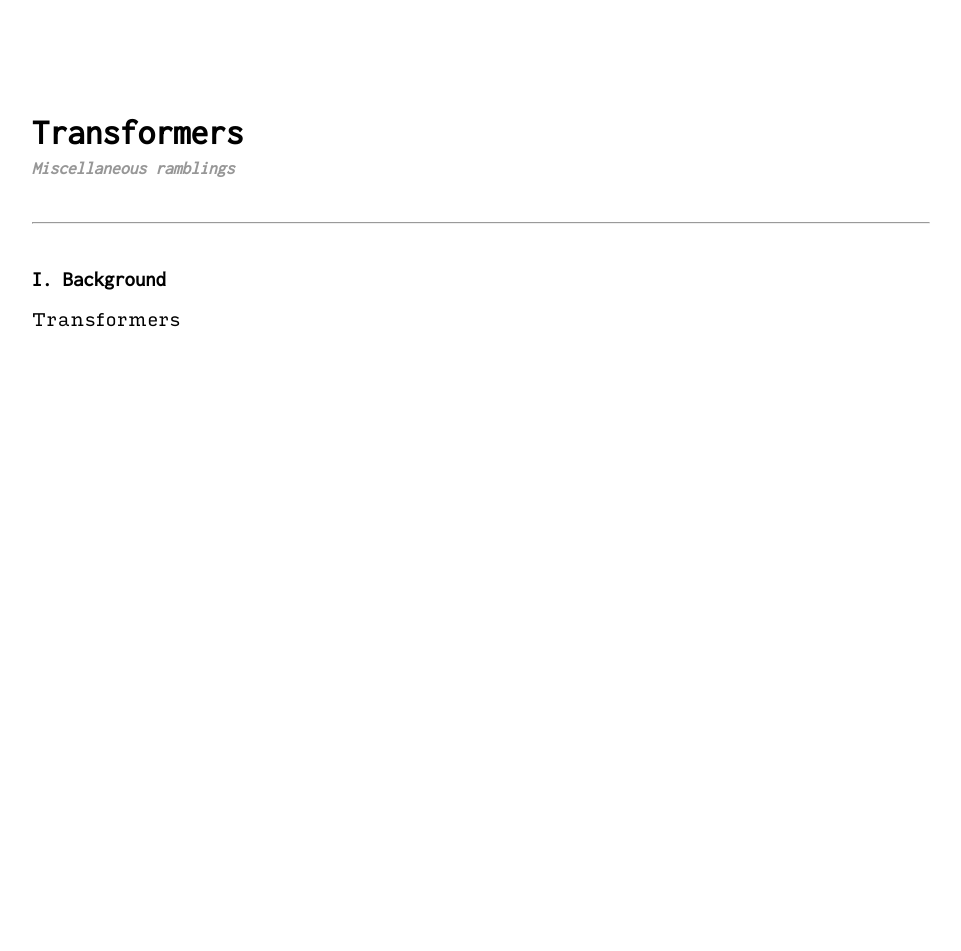
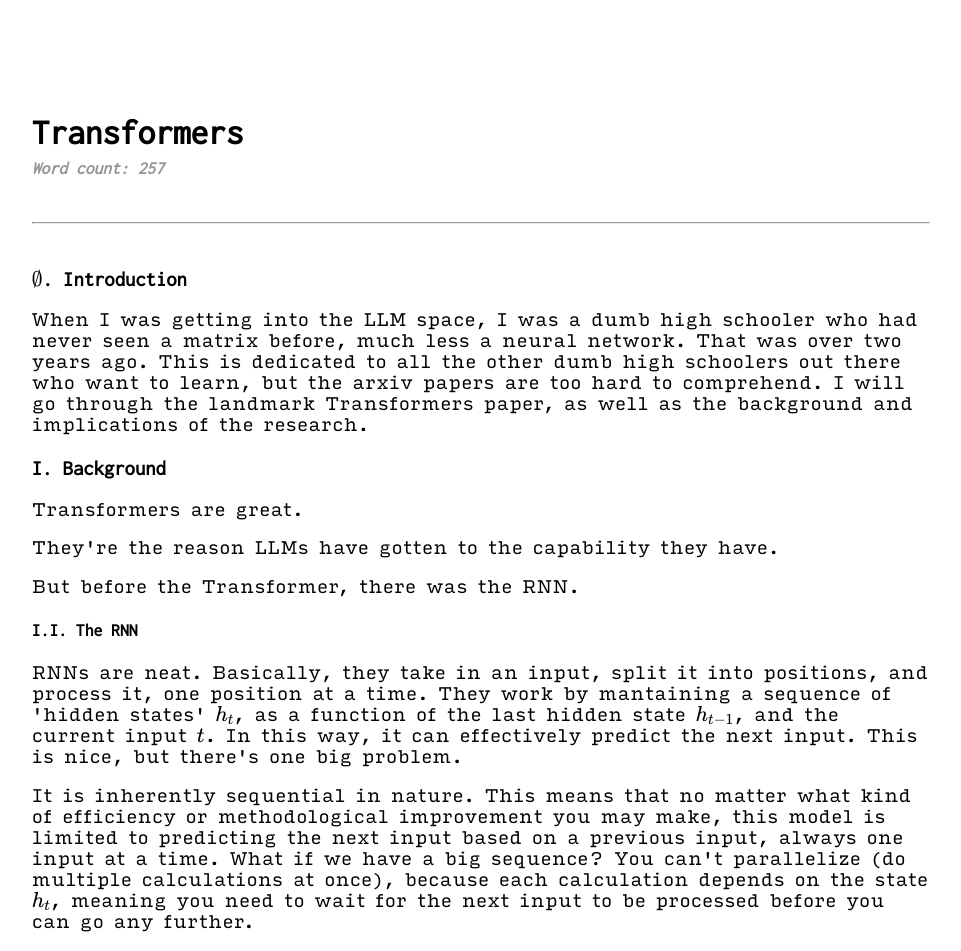
Before and after one commit to 71cj34/71cj34.github.io, a Jekyll site: the page blog/transformers.html, which Jekyll copies as it is, in a window 1280 px wide. Shown: the whole page, without its empty margins (173-1134 px from the left). Built offline with Jekyll 4.4.1, drawn with Linux system fonts in a browser that asks for light colours; before the commit the page ends 900 px from its top, so only the background shows below that.

Commit message:
feat: add wordcounter

```diff
--- a/blog/transformers.html
+++ b/blog/transformers.html
@@ -21,10 +21,31 @@
 <body class="light-mode">
     <main>
         <h1 style="margin-bottom: 0.25em;">Transformers</h1>
-        <h4 style="font-style: italic; color: #979797; margin-top: 0">Miscellaneous ramblings</h4>
+        <h4 style="font-style: italic; color: #979797; margin-top: 0">Word count: <span id="wordcount" style="color: crimson"> &lt; Retrieving word count... &gt; </span></h4>
         <hr>
+
+        <h3>$\mathbf{\emptyset}$. Introduction</h3>
+        <p>When I was getting into the LLM space, I was a dumb high schooler who had never seen a matrix before,
+            much less a neural network. That was over two years ago. This is dedicated to all the other dumb high
+            schoolers out there who want to learn, but the arxiv papers are too hard to comprehend. I will go through
+            the landmark Transformers paper, as well as the background and implications of the research.
+        </p>
         <h3>I. Background</h3>
-        <p>Transformers</p>
+        <p>Transformers are great.</p>
+        <p>They're the reason LLMs have gotten to the capability they have.</p>
+        <p>But before the Transformer, there was the RNN.</p>
+        <h4>I.I. The RNN</h4>
+        <p>RNNs are neat. Basically, they take in an input, split it into positions, and process it, one position at a time.
+            They work by mantaining a sequence of 'hidden states' $h_t$, as a function of the last hidden state $h_{t-1}$, and
+            the current input $t$. In this way, it can effectively predict the next input. This is nice, but there's one big problem.
+        </p>
+        <p>
+            It is inherently sequential in nature. This means that no matter what kind of efficiency or methodological improvement you
+            may make, this model is limited to predicting the next input based on a previous input, always one input at a time. What if
+            we have a big sequence? You can't parallelize (do multiple calculations at once), because each calculation depends on the state
+            $h_t$, meaning you need to wait for the next input to be processed before you can go any further.
+        </p>
     </main>
 </body>
+<script src="wordcount.js"></script>
 </html>
--- /dev/null
+++ b/blog/wordcount.js
@@ -0,0 +1,28 @@
+const counter = document.getElementById("wordcount");
+const mainElement = document.querySelector("main");
+
+// Function to recursively extract text content from an element and its children
+function getTextContent(node) {
+    let text = "";
+    for (const child of node.childNodes) {
+        if (child.nodeType === Node.TEXT_NODE) {
+            text += child.textContent + " ";
+        } else if (child.nodeType === Node.ELEMENT_NODE) {
+            text += getTextContent(child);
+        }
+    }
+    return text;
+}
+
+const text = getTextContent(mainElement);
+
+const words = text.trim().split(/\s+/);
+
+const length = words.filter(word => word.length > 0).length;
+
+if (length > -1) {
+    counter.style.color = "inherit";
+    counter.innerText = length;
+} else {
+    counter.innerText = "Error counting words..."
+}
```
